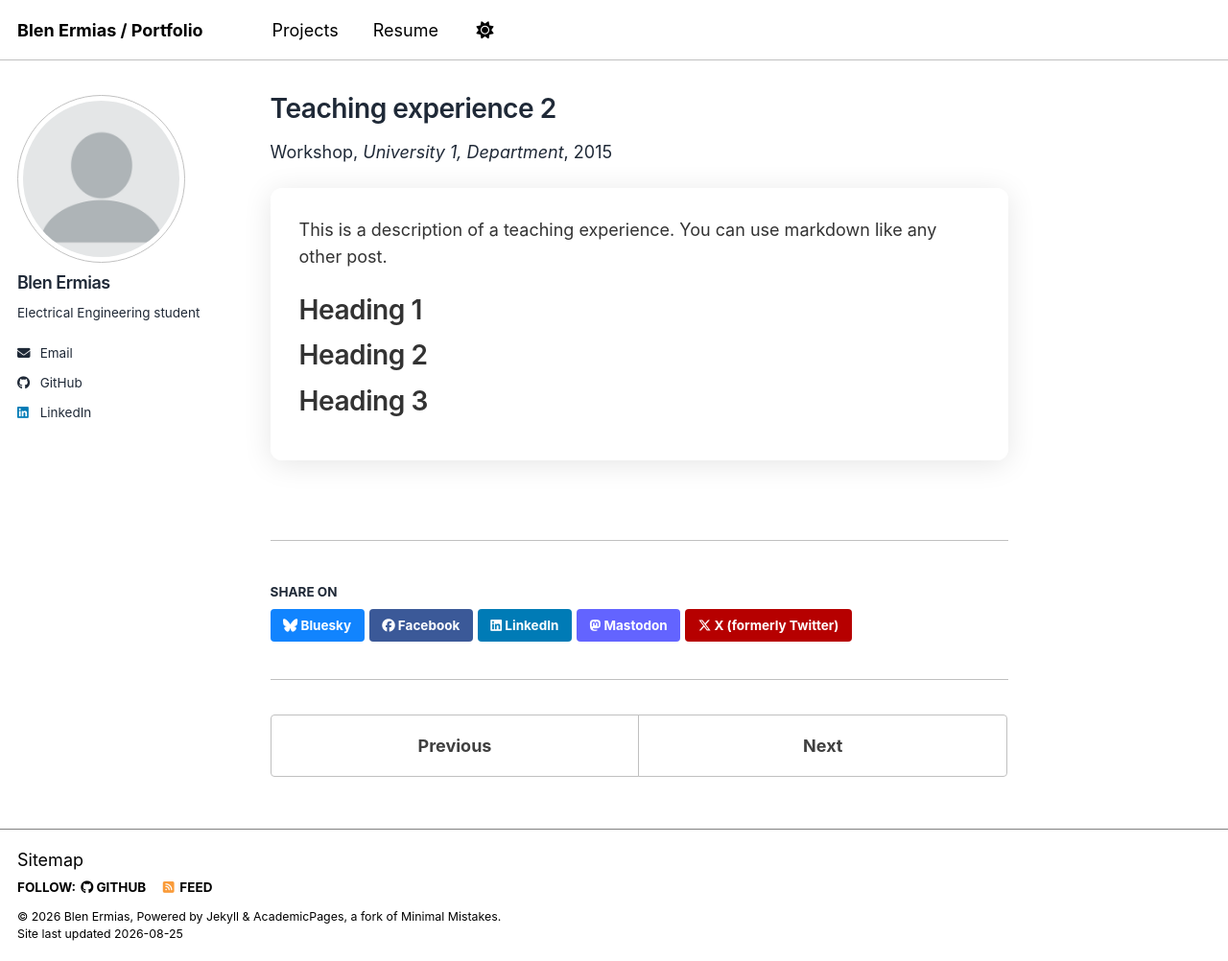
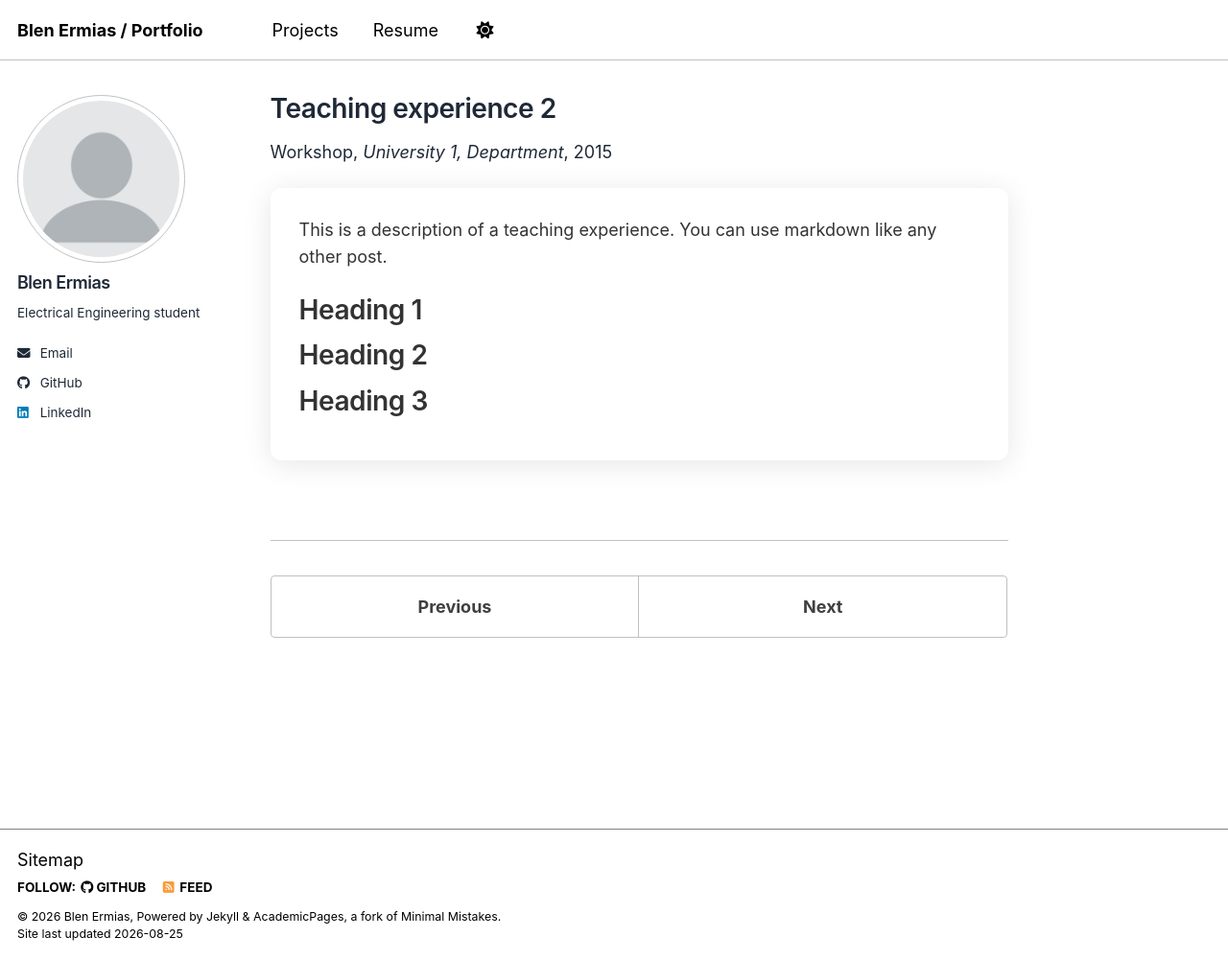
Before and after one commit to Blen-E/Blen-E.github.io, a Jekyll site: the page built from _teaching/2015-spring-teaching-2.md, in a window 1280 px wide and 1002 px high. Shown: the whole window at 96% size. Built offline with Jekyll 4.4.1, drawn with Linux system fonts in a browser that asks for light colours; a script bundle is joined from its source files by our own code; library files that are not in the unit come from our copies; some of the changed lines change nothing that is shown.

Commit message:
Update social-share.html

```diff
--- a/_includes/social-share.html
+++ b/_includes/social-share.html
@@ -1,3 +1,5 @@
+
+{% comment %}
 {% include base_path %}
 
 <section class="page__share">
@@ -15,3 +17,4 @@
 
   <a href="https://x.com/intent/post?text={{ base_path }}{{ page.url }}" class="btn btn--x" title="{{ site.data.ui-text[site.locale].share_on_label | default: 'Share on' }} X"><i class="fab fa-x-twitter" aria-hidden="true"></i><span> X (formerly Twitter)</span></a>
 </section>
+{% endcomment %}
```
